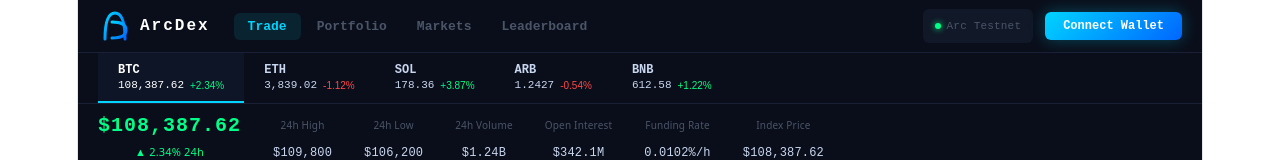
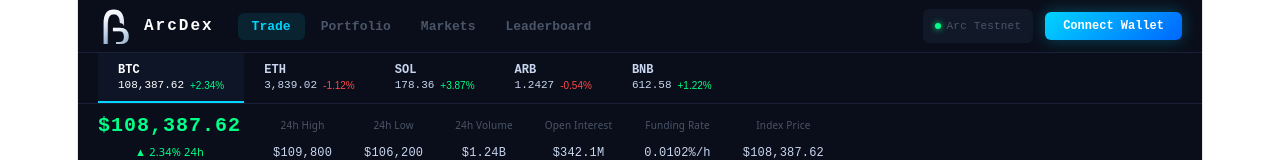
Before and after one commit to Moablaze/arcdex, a React (Vite) app: page / in a window 1280 px wide. Shown: the top 160 px of the page. Built offline with nearby package versions, Linux system fonts and the light colour scheme.

Commit message:
Concept 1 logo

```diff
--- a/src/App.jsx
+++ b/src/App.jsx
@@ -530,18 +530,31 @@
       {/* Top Nav */}
       <div style={{ background: "#0a0e1a", borderBottom: "1px solid #1a2035", padding: "0 20px", display: "flex", alignItems: "center", gap: 24, height: 52 }}>
         <div style={{ display: "flex", alignItems: "center", gap: 8 }}>
-          {/* ArcDex Logo - Arc + Open D */}
-          <svg width="34" height="34" viewBox="0 0 34 34" fill="none" xmlns="http://www.w3.org/2000/svg">
+          {/* ArcDex Logo - Concept 1 Minimalist */}
+          <svg width="38" height="40" viewBox="0 0 420 440" fill="none" xmlns="http://www.w3.org/2000/svg">
             <defs>
-              <linearGradient id="logoGrad" x1="0%" y1="0%" x2="100%" y2="100%">
-                <stop offset="0%" stopColor="#00d4ff" />
-                <stop offset="100%" stopColor="#0066ff" />
+              <linearGradient id="archGrad1" x1="70" y1="40" x2="200" y2="420" gradientUnits="userSpaceOnUse">
+                <stop offset="0%" stopColor="#ffffff"/>
+                <stop offset="30%" stopColor="#eef2fa"/>
+                <stop offset="65%" stopColor="#c0cfe8"/>
+                <stop offset="100%" stopColor="#90a8cc"/>
               </linearGradient>
+              <linearGradient id="dGrad1" x1="170" y1="200" x2="360" y2="430" gradientUnits="userSpaceOnUse">
+                <stop offset="0%" stopColor="#ffffff"/>
+                <stop offset="30%" stopColor="#e8f0f8"/>
+                <stop offset="65%" stopColor="#b8cce0"/>
+                <stop offset="100%" stopColor="#8899bb"/>
+              </linearGradient>
+              <filter id="logoShadow" x="-20%" y="-20%" width="140%" height="140%">
+                <feDropShadow dx="0" dy="5" stdDeviation="8" floodColor="rgba(0,0,30,0.4)"/>
+              </filter>
             </defs>
-            {/* Left arc - tall arch shape */}
-            <path d="M7 30 Q7 4 17 4 Q27 4 27 30" stroke="url(#logoGrad)" strokeWidth="3" strokeLinecap="round" fill="none"/>
-            {/* Open D on the right - longer and not closed on left */}
-            <path d="M14 13 Q28 13 28 21 Q28 29 14 29" stroke="url(#logoGrad)" strokeWidth="3" strokeLinecap="round" fill="none"/>
+            <path d="M 62 420 L 62 185 Q 62 38 175 38 Q 288 38 288 185 L 288 222 Q 282 198 260 190 L 242 186 Q 240 90 175 90 Q 110 90 108 186 L 106 420 Z"
+              fill="url(#archGrad1)" filter="url(#logoShadow)"/>
+            <path d="M 106 420 L 106 190 Q 108 115 145 100 Q 118 114 114 190 L 114 420 Z" fill="rgba(255,255,255,0.15)"/>
+            <path d="M 165 240 L 165 278 L 237 278 Q 287 278 287 338 Q 287 398 237 398 L 200 398 L 200 420 L 242 420 Q 340 420 340 338 Q 340 240 242 240 Z"
+              fill="url(#dGrad1)" filter="url(#logoShadow)"/>
+            <path d="M 167 243 L 240 243 Q 307 243 327 295 Q 303 250 245 247 L 167 247 Z" fill="rgba(255,255,255,0.18)"/>
           </svg>
           <span style={{ fontWeight: 800, fontSize: 16, letterSpacing: 2, color: "#fff", fontFamily: "'Courier New', monospace" }}>ArcDex</span>
         </div>
```
Also changed, not shown: public/favicon.svg (added), public/favicon.svg.svg (deleted).
